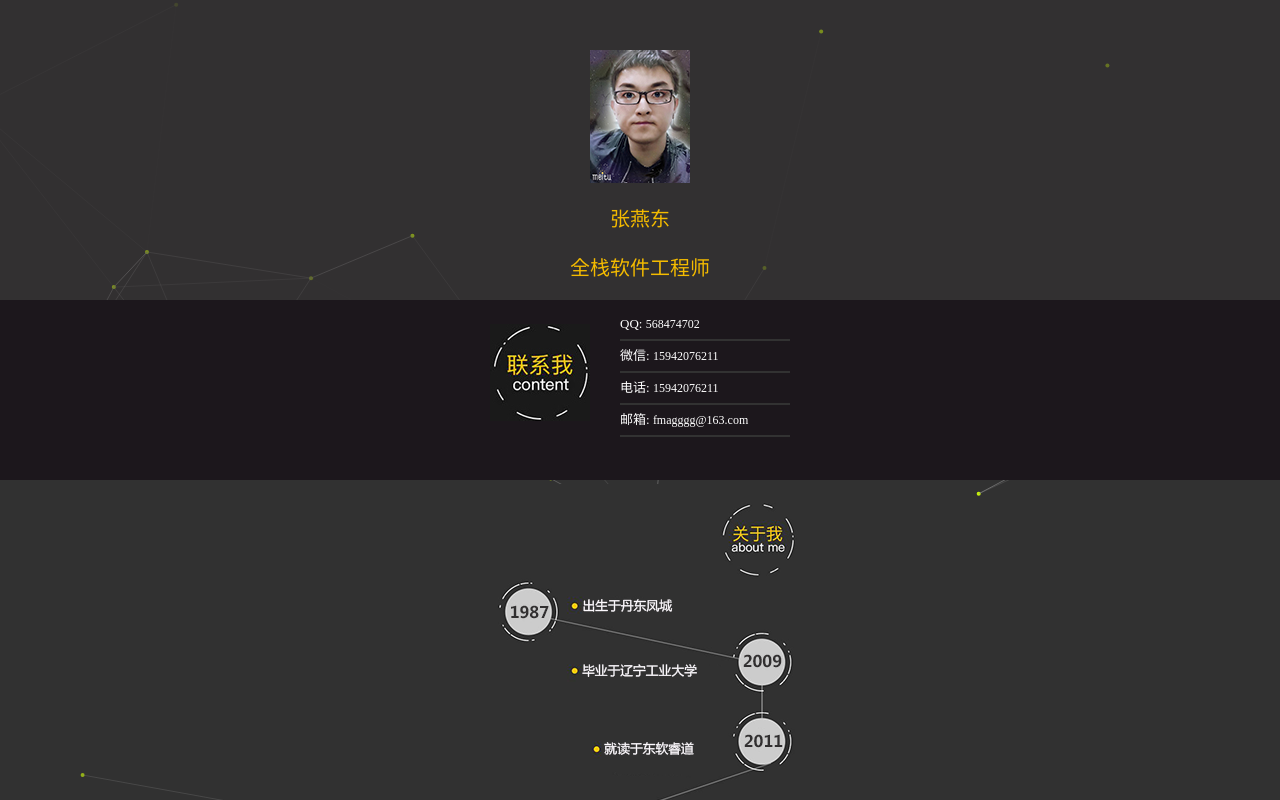
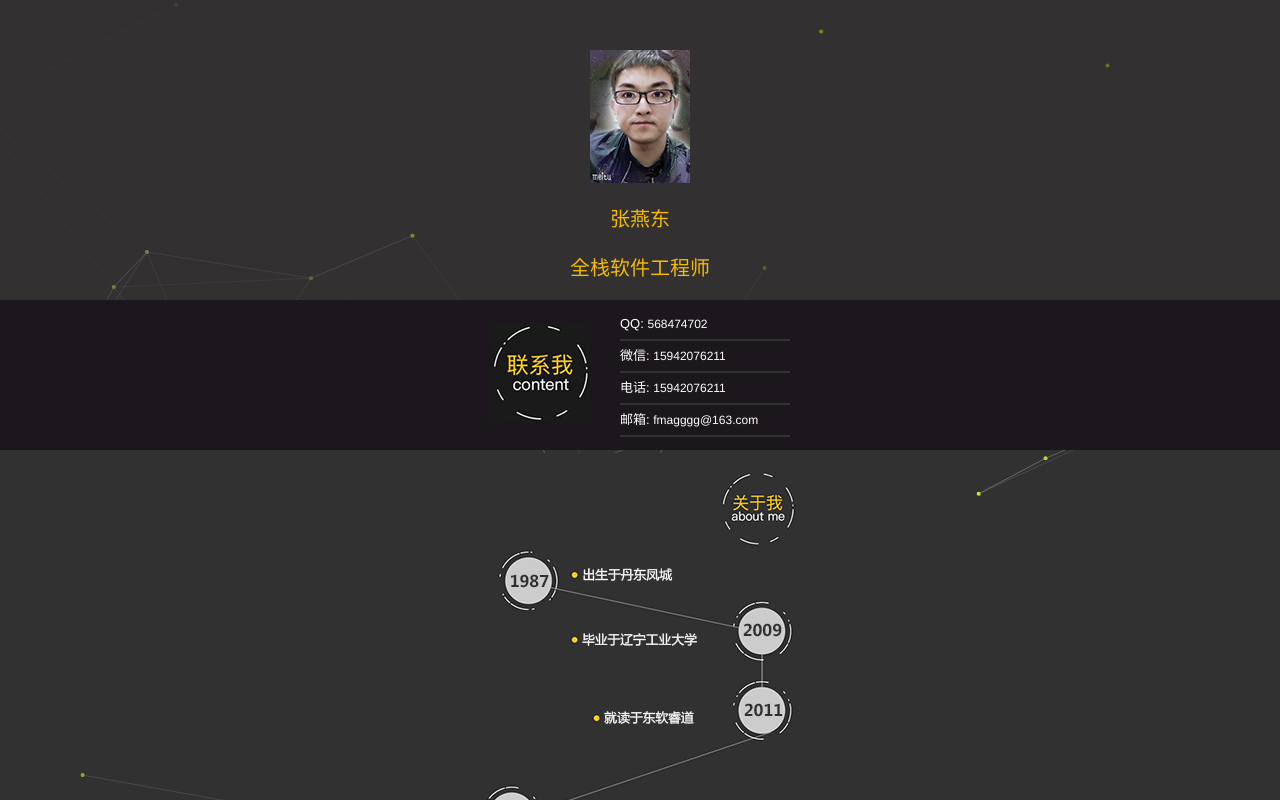
Before and after one commit to fmagggg/jianli, a plain HTML site: page index.html in a window 1280 px wide. Drawn offline with Linux system fonts and the light colour scheme; a small style sheet from the web is missing.

Commit message:
更新样式

```diff
--- a/css/index.css
+++ b/css/index.css
@@ -4,7 +4,7 @@ body, html {
     height: 100%;
     overflow: hidden;
     margin:0;
-    font-family:"微软雅黑";
+    font-family: "Helvetica Neue", Helvetica, Arial, "PingFang SC", "Hiragino Sans GB", "Microsoft YaHei", "WenQuanYi Micro Hei", sans-serif;
     font-size:13px;
     background-color:#313131;
     color:#ffffff;
@@ -60,7 +60,7 @@ ul li{
     text-align:center;
 }
 .con2{
-    height:180px;
+    height:150px;
     background-color:#1c171c;
 }
 .con2 .content{
```
